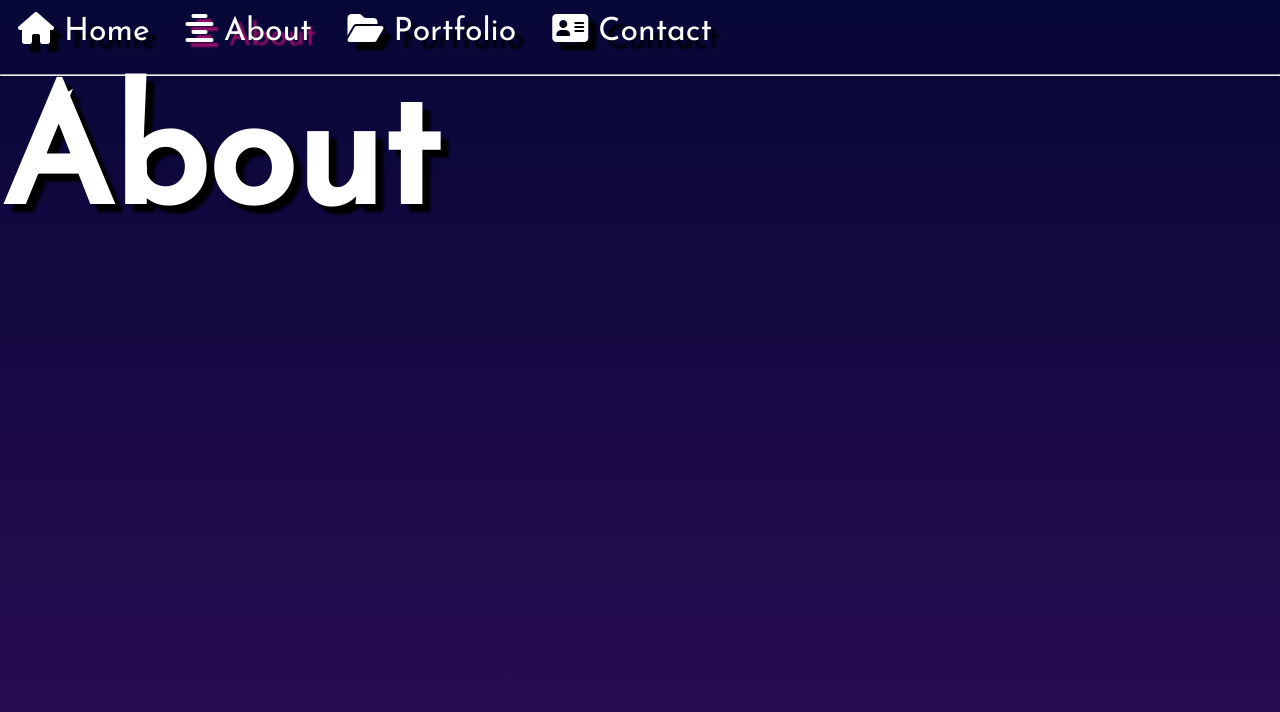
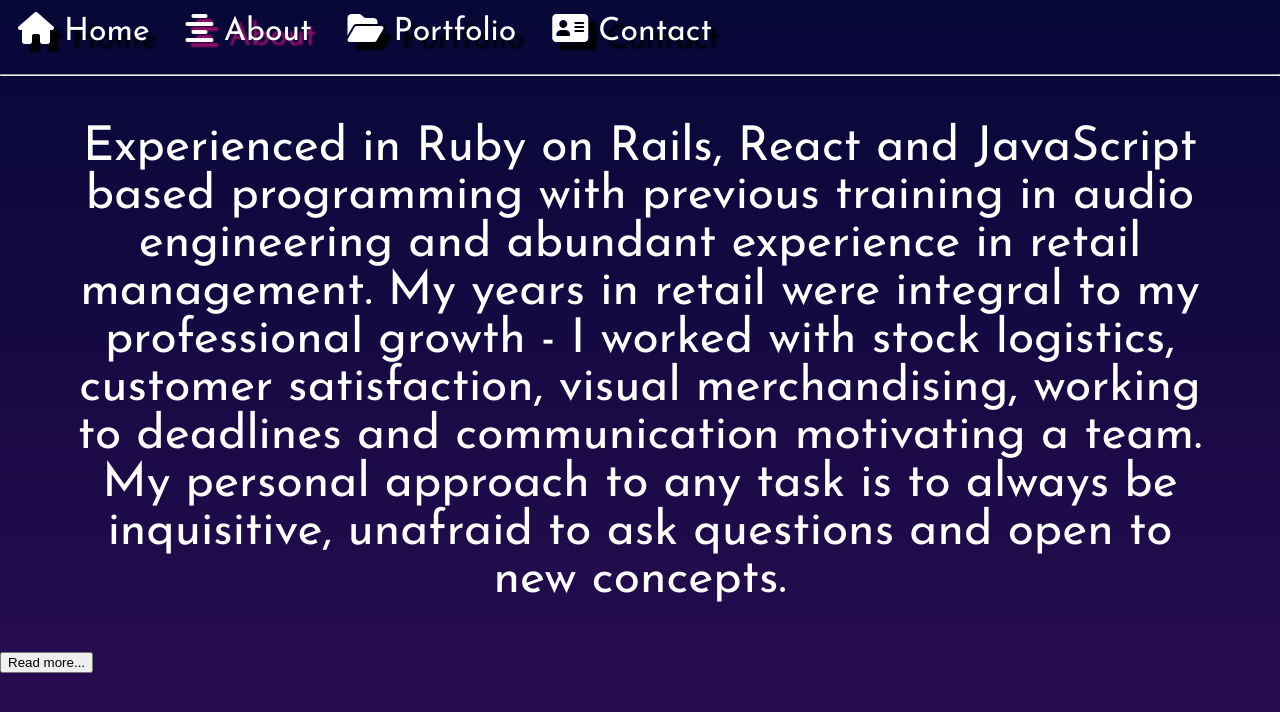
Before and after one commit to dowlingec/dowlingecodes, a React (Create React App) app: page /about in a window 1280 px wide. Shown: the top 712 px of the page. Built offline with nearby package versions, Linux system fonts and the light colour scheme.

Commit message:
taco taco something about the about me section

```diff
--- a/src/App.css
+++ b/src/App.css
@@ -76,6 +76,15 @@ i:hover {
   text-shadow: 8px 8px 3px rgb(148, 16, 104);
 }
 
+/* .about {
+
+} */
+.about p {
+  margin-left: 5%;
+  margin-right: 5%;
+  font-size: 3em;
+  text-align: center;
+}
 
 /* @keyframes App-logo-spin {
   from {
--- a/src/components/About.js
+++ b/src/components/About.js
@@ -1,7 +1,50 @@
+import React from "react";
+
 function About() {
+
+    const skillset = {
+            one: {
+                name: "React.js",
+                description: "XYZ blah blah",
+                url: "https://github.com/dowlingec?tab=repositories&q=&type=&language=javascript&sort="
+            },
+            two: {
+                name: "Ruby on Rails",
+                description: "Rails has Ruby upon it",
+                url: "https://github.com/dowlingec?tab=repositories&q=&type=&language=ruby&sort="
+            },
+            three: {
+                name: "HTML",
+                description: "Rails has Ruby upon it",
+                url: "https://github.com/dowlingec?tab=repositories&q=&type=&language=html&sort="
+            },
+            four: {
+                name: "CSS",
+                description: "CSS stling wizardry",
+                url: "https://github.com/dowlingec?tab=repositories&q=&type=&language=css&sort="
+            },
+            five: {
+                name: "",
+                description: "",
+                url: ""
+            }
+    }
+
+    console.log(skillset.one)
+// "CSS", "GitHub", "Collaboration"}
+    // const employeeInfo = {
+    //     employeeName: "John Doe",
+    //     employeeId: 27,
+    //     salary: {
+    //         2018-19: "400000INR",
+    //         2019-20: "500000INR",
+    //         2020-21: "650000INR"
+
     return(
-        <div>
-            <h1>About</h1>
+        <div className="about">
+            {/* <h1>About</h1> */}
+            <p>Experienced in Ruby on Rails, React and JavaScript based programming with previous training in audio engineering and abundant experience in retail management. My years in retail were integral to my professional growth - I worked with stock logistics, customer satisfaction, visual merchandising, working to deadlines and communication motivating a team. My personal approach to any task is to always be inquisitive, unafraid to ask questions and open to new concepts.</p>
+            <button className="about-expand">Read more...</button>
         </div>
     )
 }
```
